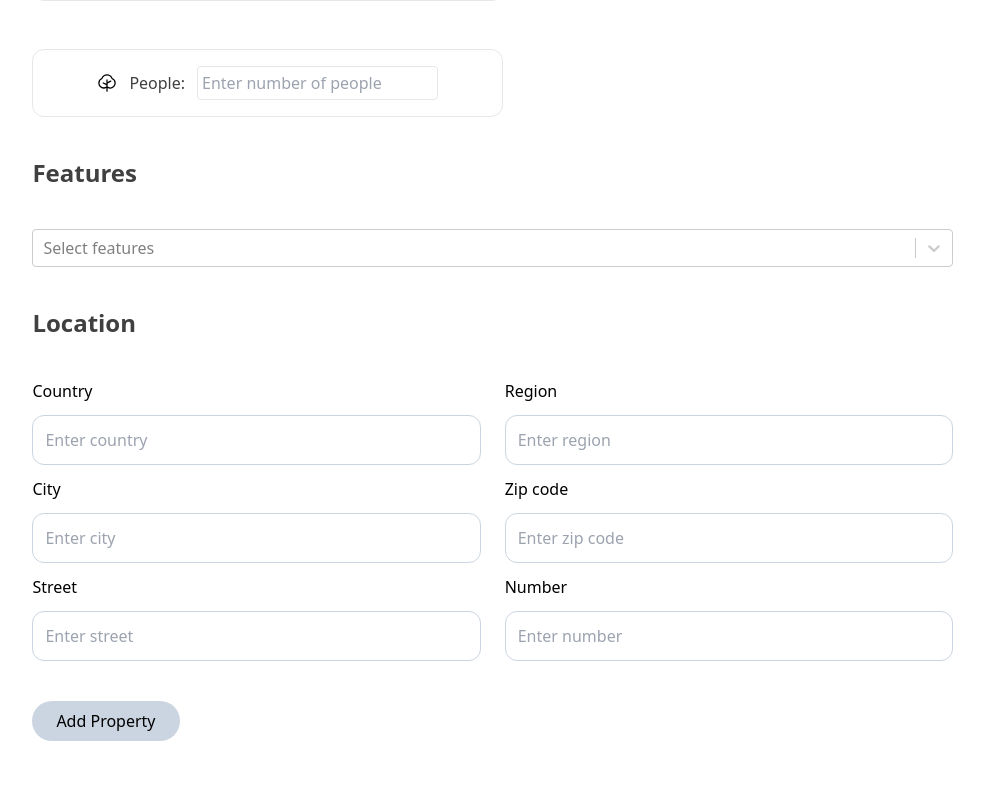
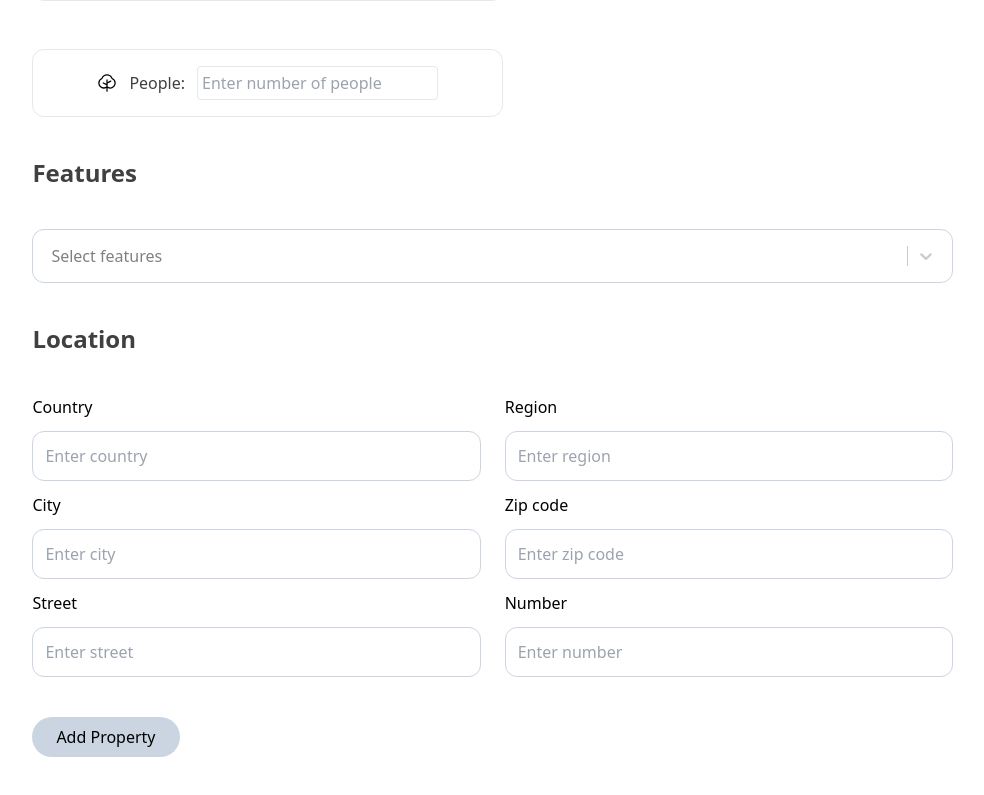
Before and after one commit to jklis2/My_Real_Estate, a React (Vite) app in the folder Client/: page /dashboard/create in a window 1280 px wide. Shown: the part 989-1784 px from the top of the page, without its empty margins (295-1279 px from the left). Built offline with nearby package versions, Linux system fonts and the light colour scheme; no server answers.

Commit message:
feat: Add multi-select list on adding property

```diff
--- a/Client/package.json
+++ b/Client/package.json
@@ -28,6 +28,7 @@
     "@types/react": "^18.2.43",
     "@types/react-dom": "^18.2.17",
     "@types/react-leaflet": "^3.0.0",
+    "@types/react-select": "^5.0.1",
     "@types/react-slick": "^0.23.13",
     "@typescript-eslint/eslint-plugin": "^6.14.0",
     "@typescript-eslint/parser": "^6.14.0",
--- a/Client/src/components/CreateForm.tsx
+++ b/Client/src/components/CreateForm.tsx
@@ -1,11 +1,10 @@
 import H3 from "./H3";
 import Input from "./Input";
 import Select from "./Select";
-import MultiSelect from "react-select";
+import MultiSelect from "./MultiSelect";
 import FeatureCard from "./FeatureCard";
 import { PiTree } from "react-icons/pi";
 import Button from "./Button";
-import { FEATURES_LIST } from "../consts/features";
 
 export default function CreateForm() {
   return (
@@ -89,18 +88,7 @@ export default function CreateForm() {
         </div>
         <H3 className="my-10">Features</H3>
         <div className="flex flex-wrap gap-12">
-          {/* <MultiSelect options={FEATURES_LIST} /> */}
-          <MultiSelect
-            isMulti // Włącza wybór wielu opcji
-            options={FEATURES_LIST.map((feature) => ({
-              value: feature,
-              label: feature,
-            }))}
-            placeholder="Select features"
-            className="w-full rounded-xl "
-
-          />
-
+          <MultiSelect />
         </div>
         <H3 className="my-10">Location</H3>
         <div className="flex justify-between gap-3 lg:gap-6 mt-3 lg:flex-row flex-col">
--- /dev/null
+++ b/Client/src/components/MultiSelect.tsx
@@ -0,0 +1,37 @@
+import Select, { StylesConfig } from "react-select";
+import { FEATURES_LIST } from "../consts/features";
+
+interface FeatureOption {
+  value: string;
+  label: string;
+}
+
+const selectStyles: StylesConfig<FeatureOption> = {
+  control: (base) => ({
+    ...base,
+    width: "100%",
+    borderRadius: "0.75rem",
+    padding: "0.5rem",
+    border: "1px solid #CBD5E1",
+  }),
+//   placeholder: (base) => ({
+//     ...base,
+//     color: "#cbd5e1ad",
+//   }),
+};
+
+export default function MultiSelect() {
+  const options: FeatureOption[] = FEATURES_LIST.map((feature) => ({
+    value: feature,
+    label: feature,
+  }));
+
+  return (
+    <Select
+      options={options}
+      placeholder="Select features"
+      styles={selectStyles}
+      className="w-full"
+    />
+  );
+}
--- a/Client/src/containers/Listing.tsx
+++ b/Client/src/containers/Listing.tsx
@@ -22,7 +22,7 @@ export default function Listing({ properties, addresses }: ListingProps) {
     <section>
       <div className="grid gap-10 sm:grid-cols-2 xl:grid-cols-3">
         {properties?.map((prop) => {
-          const location = addresses.filter(
+          const location = addresses?.filter(
             (addr) => addr.propertyId === prop.id
           )[0];
           return (
--- a/Client/src/containers/Location.tsx
+++ b/Client/src/containers/Location.tsx
@@ -30,6 +30,7 @@ export default function Location() {
     <section className="my-10 ">
       <H2 className="mb-6">Location</H2>
       <div className="w-full h-128">
+      {!coords && <p>No coords</p>}
         {coords && (
           <MapContainer
             center={[50.06, 19.94]}
--- a/Client/src/hooks/useMergedProperty.ts
+++ b/Client/src/hooks/useMergedProperty.ts
@@ -2,7 +2,6 @@ import { useEffect } from "react";
 import { useLazyGetPropertyQuery } from "../services/propertyApi";
 import { useLazyGetPropertyTypeQuery } from "../services/propertyTypeApi";
 import { useLazyGetAddressQuery } from "../services/addressApi";
-import { useLazyGetFeaturesQuery } from "../services/featuresApi";
 
 export const useMergedProperty = (propertyId: string) => {
   const [getProperty, { data: propertyData, error: propertyError }] =
@@ -11,14 +10,11 @@ export const useMergedProperty = (propertyId: string) => {
     useLazyGetPropertyTypeQuery();
   const [getAddress, { data: addressData, error: addressError }] =
     useLazyGetAddressQuery();
-  const [getFeatures, { data: featuresData, error: featuresError }] =
-    useLazyGetFeaturesQuery();
 
   useEffect(() => {
     getProperty(propertyId);
     getPropertyType(propertyId);
-    getFeatures(propertyId);
-  }, [getProperty, getPropertyType, getFeatures, propertyId]);
+  }, [getProperty, getPropertyType, propertyId]);
 
   useEffect(() => {
     if (propertyData) {
@@ -29,12 +25,10 @@ export const useMergedProperty = (propertyId: string) => {
   propertyError && console.log(propertyError);
   typeError && console.log(typeError);
   addressError && console.log(addressError);
-  featuresError && console.log(featuresError);
 
   return {
     ...propertyData?.result[0],
     ...typeData?.result[0],
     ...addressData?.result[0],
-    featuresList: featuresData?.result,
   };
 };
```
Also changed, not shown: 1 other file (tests, documents, lock files or other folders).
